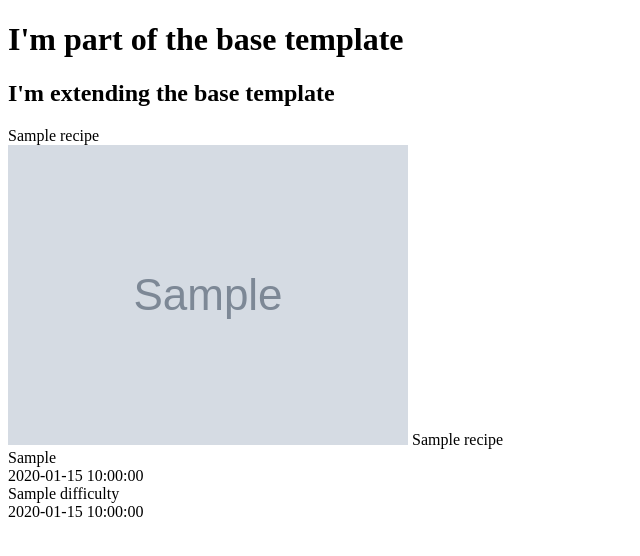
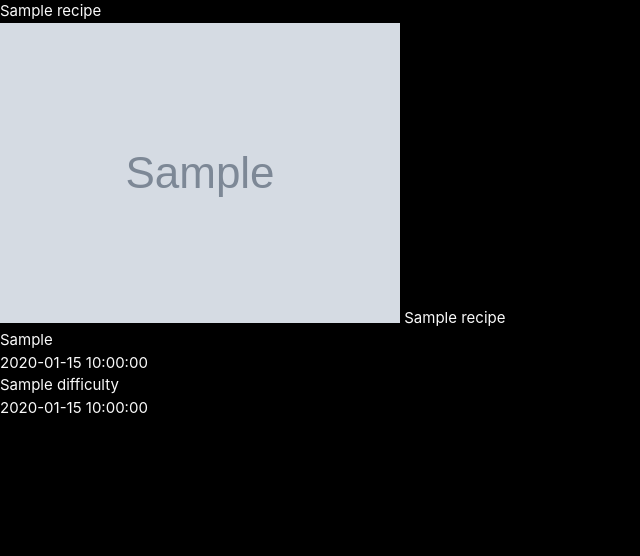
Before and after one commit to ElJefe111944/Milestone-3, a Flask app: page / in a window 1280 px wide. Shown: the top 556 px of the page, without its empty margins (0-640 px from the left). Run offline with Flask 2, Linux system fonts and the light colour scheme; grey boxes marked "Sample" are stand-in pictures; a database or web service that is not in the repository returns one stand-in record (values such as "Sample title"); some libraries are stand-ins or nearby versions.

Commit message:
Add Materilaize and Static files js and css

```diff
--- a/app.py
+++ b/app.py
@@ -30,4 +30,4 @@ def get_recipes():
 if __name__ == "__main__":
     app.run(host=os.environ.get("IP"),
             port=int(os.environ.get("PORT")),
-            debug=True)
+            debug=True) # change to False for submission
--- /dev/null
+++ b/static/css/style.css
@@ -0,0 +1,4 @@
+body {
+   background-color: #000;
+   color: #fafafa;
+}
--- a/templates/base.html
+++ b/templates/base.html
@@ -3,11 +3,27 @@
 <head>
     <meta charset="UTF-8">
     <meta name="viewport" content="width=device-width, initial-scale=1.0">
+    <!-- Font awsome -->
+    <link rel="stylesheet" href="https://use.fontawesome.com/releases/v5.15.1/css/all.css"
+        integrity="sha384-vp86vTRFVJgpjF9jiIGPEEqYqlDwgyBgEF109VFjmqGmIY/Y4HV4d3Gp2irVfcrp" crossorigin="anonymous">
+     <!-- Compiled and minified CSS -->
+     <link rel="stylesheet" href="https://cdnjs.cloudflare.com/ajax/libs/materialize/1.0.0/css/materialize.min.css" type="text/css">
+     <link rel="stylesheet" href="{{ url_for('static', filename='css/style.css') }}" type="text/css">
+     {% block styles %}
+     {% endblock %}
     <title>la_mexicana</title>
 </head>
 <body>
-     <h1>I'm part of the base template</h1>
+
     {% block content %}
     {% endblock %}
+
+     <!-- Compiled and minified JavaScript and JQuery-->
+    <script src="https://code.jquery.com/jquery-3.5.1.min.js"
+        integrity="sha256-9/aliU8dGd2tb6OSsuzixeV4y/faTqgFtohetphbbj0=" crossorigin="anonymous"></script>
+    <script src="https://cdnjs.cloudflare.com/ajax/libs/materialize/1.0.0/js/materialize.min.js"></script>
+    <script src="{{ url_for('static', filename='js/script.js') }}"></script>
+    {% block scripts %}
+    {% endblock%}
 </body>
 </html>
--- a/templates/recipes.html
+++ b/templates/recipes.html
@@ -1,7 +1,6 @@
 {% extends "base.html" %}
 {% block content %}
 
-    <h2>I'm extending the base template</h2>
 
     {% for recipe in recipes %}
     {{ recipe.recipe_name }}<br>
```
Also changed, not shown: static/js/script.js (added).
